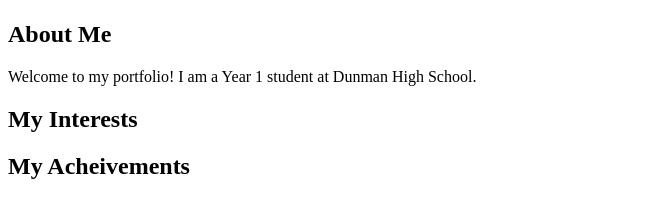
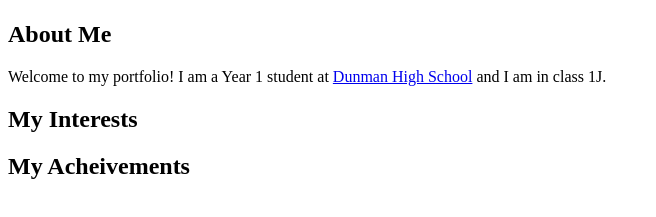
Before and after one commit to dhsyukaixigabrielle/dhsyukaixigabrielle.github.io, a plain HTML site: page index.html in a window 1280 px wide. Shown: the part 383-600 px from the top of the page, without its empty margins (0-656 px from the left). Drawn offline with Linux system fonts and the light colour scheme.

Commit message:
Update index.html

```diff
--- a/index.html
+++ b/index.html
@@ -1,13 +1,14 @@
 <!DOCTYPE HTML>
 <html>
 <head>
+  <link rel="stylesheet" type="text/css" href="/style.css"/>
   <title>Gabrielle's Personal Portfolio</title>
 </head>
 <body>
   <h1>Gabrielle's Personal Portfolio</h1>
-  <img src="/My Pic.jpg"/>
+  <img src="/My Pic.jpg" />
   <h2>About Me</h2>
-  <p>Welcome to my portfolio! I am a Year 1 student at Dunman High School.</p>
+  <p>Welcome to my portfolio! I am a Year 1 student at <a href="http://dunmanhigh.moe.edu.sg/" target="_blank">Dunman High School</a> and I am in class 1J.</p>
   <h2>My Interests</h2>
   <h2>My Acheivements</h2>
 </body>
```
